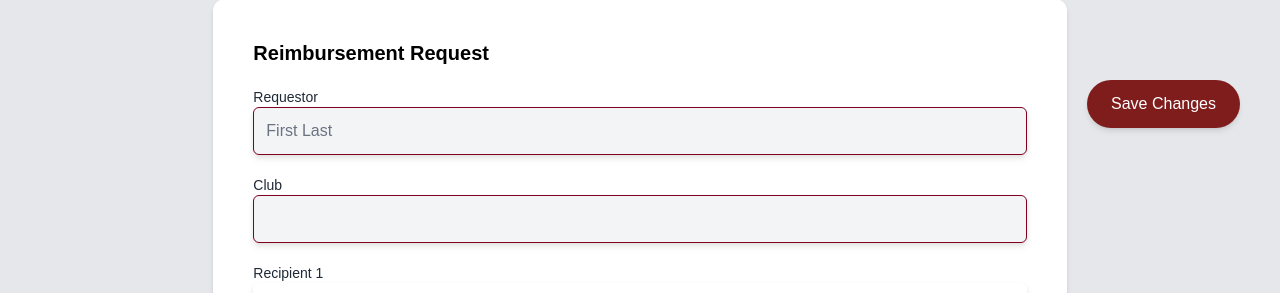
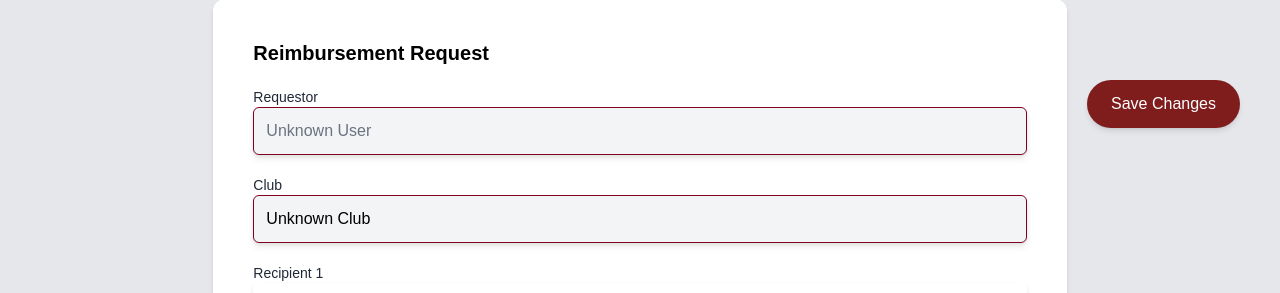
Before and after one commit to ausbennett/mes-finance-platform, a Next.js app in the folder src/frontend/: page /editRequest/1 in a window 1280 px wide. Shown: the part 632-925 px from the top of the page. Built offline with nearby package versions, Linux system fonts and the light colour scheme; no server answers.

Commit message:
editRequest now loads user and club info

```diff
--- a/src/frontend/app/editRequest/[id]/page.tsx
+++ b/src/frontend/app/editRequest/[id]/page.tsx
@@ -9,12 +9,17 @@ import { useMemo } from 'react';
 
 const API_BASE_URL = process.env.REACT_APP_API_BASE_URL || "http://localhost:3001";
 
-type MinimalUser = {
+type User = {
   _id: string;
-  firstName?: string;
-  lastName?: string;
-  email?: string;
-  club?: string;
+  firstName: string;
+  lastName: string;
+  email: string;
+  club: string;
+};
+
+type Club = {
+  _id: string;
+  name: string;
 };
 
 export default function EditRequestPage() {
@@ -23,8 +28,10 @@ export default function EditRequestPage() {
   const [authToken] = useState<string>("67aa7568a95f30c1a91f8a0a");
   const [status, setStatus] = useState<string>("Pending");
   const [isLoading, setIsLoading] = useState(true);
+  const [users, setUsers] = useState<User[]>([]);
+  const [clubs, setClubs] = useState<Club[]>([]);
 
-  // Update state types to match component expectations
+  // Add the missing state declarations
   const [reimbursementFormData, setReimbursementFormData] = useState({
     requestor: "",
     club: "",
@@ -43,13 +50,29 @@ export default function EditRequestPage() {
     paymentDate: new Date().toISOString().split("T")[0],
   });
 
-  const formatUserData = (requestorId: string, clubId: string): MinimalUser => ({
+  // Memoized maps for quick lookups
+  const usersById = useMemo(() =>
+    new Map(users.map(user => [user._id, user])),
+    [users]
+  );
+
+  const clubsById = useMemo(() =>
+    new Map(clubs.map(club => [club._id, club])),
+    [clubs]
+  );
+
+  const formatUserData = (requestorId: string, clubId: string): User => {
+    const user = usersById.get(requestorId);
+    const club = clubsById.get(clubId);
+
+    return {
       _id: requestorId,
-    firstName: "Loading...",
-    lastName: "User",
-    email: "user@example.com",
-    club: clubId
-  });
+      firstName: user?.firstName || "Unknown",
+      lastName: user?.lastName || "User",
+      email: user?.email || "unknown@example.com",
+      club: club?.name || "Unknown Club"
+    };
+  };
 
   const handleSaveChanges = async () => {
     try {
@@ -84,27 +107,35 @@ export default function EditRequestPage() {
   useEffect(() => {
     const fetchRequestData = async () => {
       try {
-        const response = await fetch(`${API_BASE_URL}/api/requests/id/${id}`, {
+        const [requestRes, usersRes, clubsRes] = await Promise.all([
+          fetch(`${API_BASE_URL}/api/requests/id/${id}`, {
             headers: { Authorization: `Bearer ${authToken}` },
-        });
+          }),
+          fetch(`${API_BASE_URL}/api/users`),
+          fetch(`${API_BASE_URL}/api/clubs`)
+        ]);
 
-        if (!response.ok) throw new Error(`HTTP error! Status: ${response.status}`);
+        if (!requestRes.ok) throw new Error(`HTTP error! Status: ${requestRes.status}`);
+        if (!usersRes.ok) throw new Error("Failed to fetch users");
+        if (!clubsRes.ok) throw new Error("Failed to fetch clubs");
 
-        const data = await response.json();
-        console.log("API Response:", data);
+        const data = await requestRes.json();
+        const usersData = await usersRes.json();
+        const clubsData = await clubsRes.json();
 
-        // Handle nested request object structure
+        setUsers(usersData);
+        setClubs(clubsData);
+
         const request = data.request || data;
         if (!request._id) throw new Error("Invalid request format");
 
-        // Determine type based on presence of totalAmount field
         const requestType = request.totalAmount !== undefined ? "reimbursement" : "payment";
-
         setRadio(requestType);
         setStatus(request.status);
 
         if (requestType === "reimbursement") {
           setReimbursementFormData({
+            ...reimbursementFormData,
             requestor: request.requestor,
             club: request.club || "",
             recipients: (request.recipients || []).map((r: any) => ({
@@ -114,11 +145,11 @@ export default function EditRequestPage() {
             })),
             totalAmount: request.totalAmount?.toString() || "",
             description: request.description || "",
-            receipts: null,
             status: request.status
           });
         } else {
           setPaymentFormData({
+            ...paymentFormData,
             requestor: request.requestor,
             club: request.club || "",
             amount: request.amount?.toString() || "",
@@ -136,23 +167,17 @@ export default function EditRequestPage() {
     };
 
     if (id) fetchRequestData();
-  }, [id]); // Keep id as the only dependency
+  }, [id]);
 
-  const reimbursementUser = useMemo(() => ({
-    _id: reimbursementFormData.requestor,
-    firstName: "First",
-    lastName: "Last",
-    email: "user@example.com",
-    club: reimbursementFormData.club
-  }), [reimbursementFormData.requestor, reimbursementFormData.club]);
+  const reimbursementUser = useMemo(() =>
+    formatUserData(reimbursementFormData.requestor, reimbursementFormData.club),
+    [reimbursementFormData.requestor, reimbursementFormData.club, users, clubs]
+  );
 
-  const paymentUser = useMemo(() => ({
-    _id: paymentFormData.requestor,
-    firstName: "First",
-    lastName: "Last",
-    email: "user@example.com",
-    club: paymentFormData.club
-  }), [paymentFormData.requestor, paymentFormData.club]);
+  const paymentUser = useMemo(() =>
+    formatUserData(paymentFormData.requestor, paymentFormData.club),
+    [paymentFormData.requestor, paymentFormData.club, users, clubs]
+  );
 
   if (isLoading) return <div className="flex justify-center mt-10">Loading...</div>;
 
```
Lines whose indentation alone changed are shown as unchanged.
